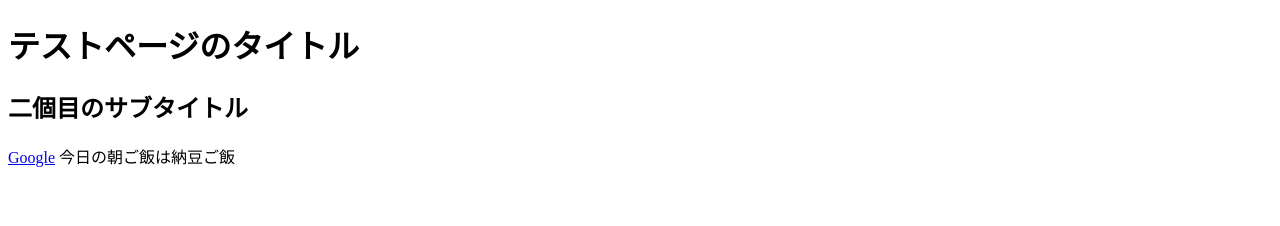
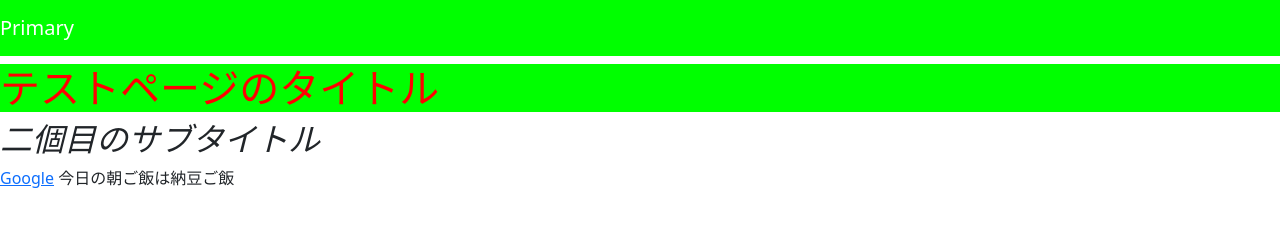
Before and after one commit to MogamiTsuchikawa/hoge.github.io, a plain HTML site: page index.html in a window 1280 px wide. Drawn offline with nearby package versions, Linux system fonts and the light colour scheme.

Commit message:
add css file

```diff
--- /dev/null
+++ b/index.css
@@ -0,0 +1,9 @@
+.title-text{
+    color: red;
+}
+.title-background{
+    background-color: rgb(0, 255, 0);
+}
+.sub-title-text{
+    font-style: italic;
+}
--- a/index.html
+++ b/index.html
@@ -1,15 +1,27 @@
 <!DOCTYPE html>
 <html lang="ja">
+
 <head>
     <meta charset="UTF-8">
     <meta http-equiv="X-UA-Compatible" content="IE=edge">
     <meta name="viewport" content="width=device-width, initial-scale=1.0">
     <title>てきとーな名前で</title>
+    <link rel="stylesheet" href="index.css">
+    <link href="https://cdn.jsdelivr.net/npm/bootstrap@5.0.0-beta2/dist/css/bootstrap.min.css" rel="stylesheet"
+        integrity="sha384-BmbxuPwQa2lc/FVzBcNJ7UAyJxM6wuqIj61tLrc4wSX0szH/Ev+nYRRuWlolflfl" crossorigin="anonymous">
 </head>
+
 <body>
-    <h1>テストページのタイトル</h1>
-    <h2>二個目のサブタイトル</h2>
+    <nav class="navbar navbar-dark mb-2 title-background">
+        <a href="#" class="navbar-brand">Primary</a>
+    </nav>
+    <h1 class="title-text title-background">テストページのタイトル</h1>
+    <h2 class="sub-title-text">二個目のサブタイトル</h2>
     <a href="https://google.co.jp">Google</a>
     今日の朝ご飯は納豆ご飯
+    <script src="https://cdn.jsdelivr.net/npm/bootstrap@5.0.0-beta2/dist/js/bootstrap.bundle.min.js"
+        integrity="sha384-b5kHyXgcpbZJO/tY9Ul7kGkf1S0CWuKcCD38l8YkeH8z8QjE0GmW1gYU5S9FOnJ0"
+        crossorigin="anonymous"></script>
 </body>
+
 </html>
```
